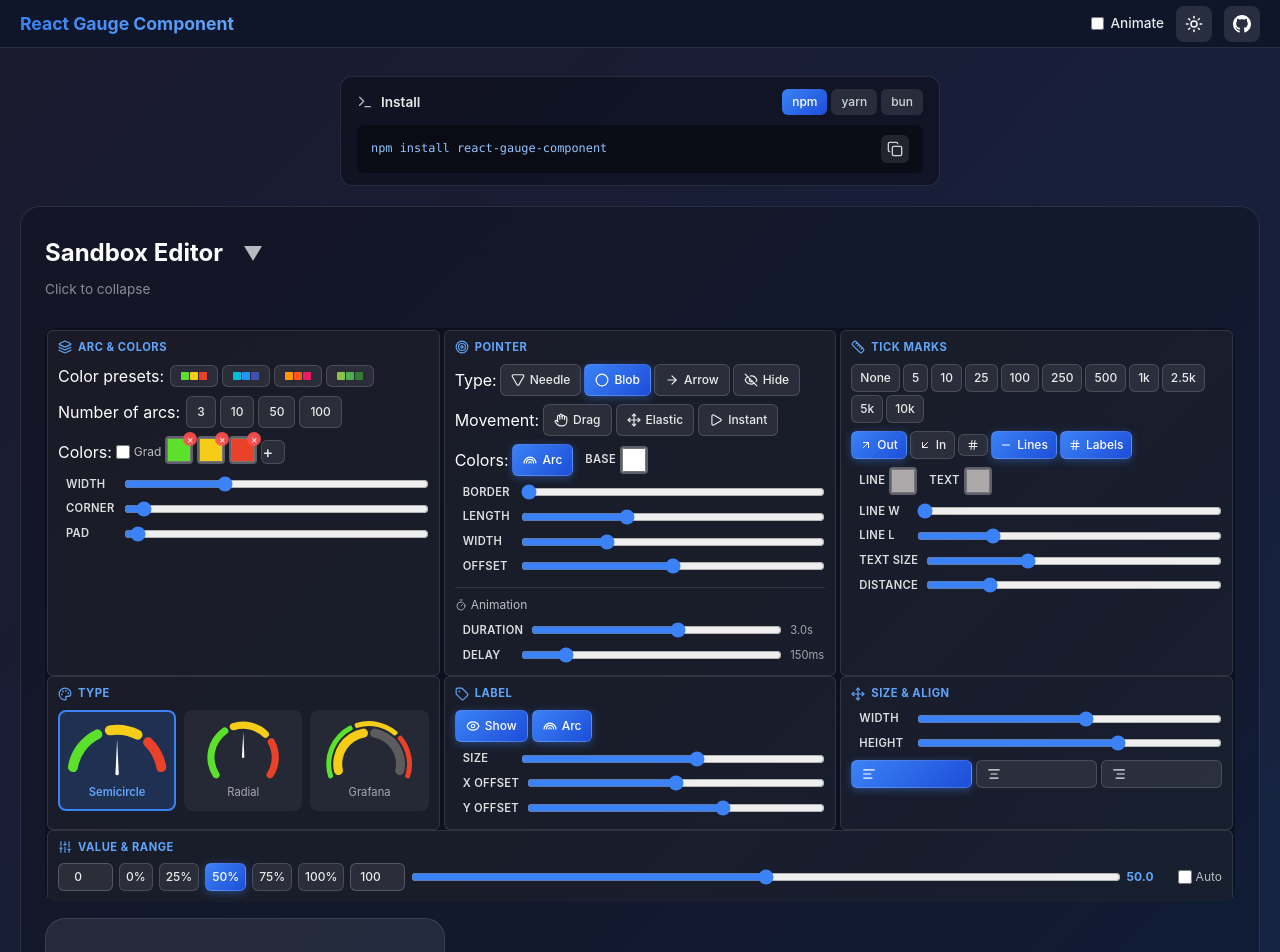
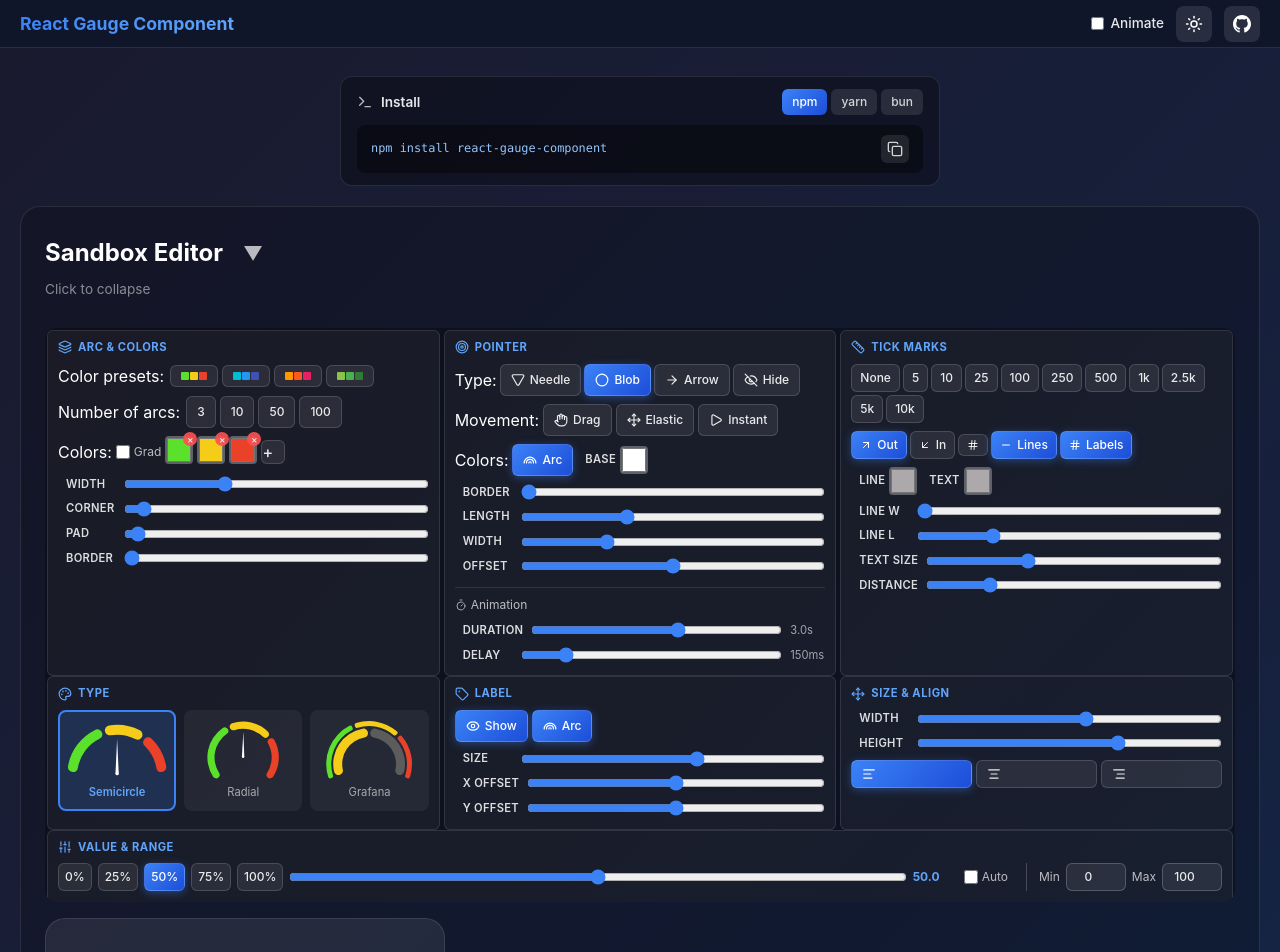
Before and after one commit to antoniolago/react-gauge-component, a React (Create React App) app: page / in a window 1280 px wide. Shown: the top 952 px of the page. Built offline with nearby package versions, Linux system fonts and the light colour scheme.

Commit message:
Offset resize fix

```diff
--- a/src/TestComponent/GaugeGallery/components/SandboxEditor.tsx
+++ b/src/TestComponent/GaugeGallery/components/SandboxEditor.tsx
@@ -1,4 +1,4 @@
-import React, { useState, useEffect, useCallback, forwardRef, useImperativeHandle } from 'react';
+import React, { useState, useEffect, useCallback, forwardRef, useImperativeHandle, useRef } from 'react';
 import { Copy, Check, Shuffle, ClipboardPaste } from 'lucide-react';
 import GaugeComponent from '../../../lib';
 import { SandboxToolbar } from './SandboxToolbar';
@@ -12,10 +12,12 @@
 
 export interface SandboxEditorHandle {
   loadConfig: (config: Partial<GaugeComponentProps>, value: number) => void;
+  scrollToEditor: () => void;
 }
 
 export const SandboxEditor = forwardRef<SandboxEditorHandle, SandboxEditorProps>(({ isLightTheme }, ref) => {
   const themeStyles = createStyles(isLightTheme);
+  const containerRef = useRef<HTMLDivElement>(null);
 
   const [isOpen, setIsOpen] = useState(true);
   const [config, setConfig] = useState<Partial<GaugeComponentProps>>(() => generateRandomConfig());
@@ -28,13 +30,18 @@
   const [key, setKey] = useState(0);
   const [interactionEnabled, setInteractionEnabled] = useState(false);
 
-  // Expose loadConfig method via ref
+  // Expose methods via ref
   useImperativeHandle(ref, () => ({
     loadConfig: (newConfig: Partial<GaugeComponentProps>, newValue: number) => {
       setConfig(newConfig);
       setValue(newValue);
       setKey(k => k + 1);
       setIsOpen(true); // Ensure editor is open
+    },
+    scrollToEditor: () => {
+      if (containerRef.current) {
+        containerRef.current.scrollIntoView({ behavior: 'smooth', block: 'center' });
+      }
     },
   }));
 
@@ -165,7 +172,7 @@
   }, []);
 
   return (
-    <div style={styles.sandboxSection}>
+    <div ref={containerRef} style={styles.sandboxSection}>
       <div style={styles.accordionHeader} onClick={() => setIsOpen(!isOpen)}>
         <div>
           <h2 style={styles.accordionTitle}>
--- a/src/TestComponent/GaugeGallery/components/SandboxToolbar.tsx
+++ b/src/TestComponent/GaugeGallery/components/SandboxToolbar.tsx
@@ -245,6 +245,17 @@
                 <input type="range" min="0" max="0.5" step="0.005" value={cfg?.arc?.padding ?? 0.05}
                   onChange={(e) => onConfigChange({ ...config, arc: { ...cfg?.arc, padding: Number(e.target.value) } })}
                   style={{ ...styles.slider, flex: 1 }} title="Padding" />
+              </div>
+              <div style={{ display: 'flex', gap: '8px', alignItems: 'center', width: '100%' }}>
+                <span style={{ ...styles.sliderLabel, minWidth: '50px' }}>Border</span>
+                <input type="range" min="0" max="5" step="0.5" value={cfg?.arc?.subArcsStrokeWidth ?? 0}
+                  onChange={(e) => onConfigChange({ ...config, arc: { ...cfg?.arc, subArcsStrokeWidth: Number(e.target.value) } })}
+                  style={{ ...styles.slider, flex: 1 }} title="SubArc border width" />
+                {(cfg?.arc?.subArcsStrokeWidth ?? 0) > 0 && (
+                  <input type="color" value={cfg?.arc?.subArcsStrokeColor || '#ffffff'}
+                    onChange={(e) => onConfigChange({ ...config, arc: { ...cfg?.arc, subArcsStrokeColor: e.target.value } })}
+                    style={styles.colorPicker} title="SubArc border color" />
+                )}
               </div>
               {/* Grafana-specific: outer arc & empty color */}
               {cfg?.type === 'grafana' && (
@@ -566,7 +577,7 @@
               </div>
               <div style={{ display: 'flex', gap: '8px', alignItems: 'center', width: '100%' }}>
                 <span style={{ ...styles.sliderLabel, minWidth: '50px' }}>Y Offset</span>
-                <input type="range" min="-100" max="50" step="1" value={cfg?.labels?.valueLabel?.offsetY ?? 0}
+                <input type="range" min="-150" max="150" step="1" value={cfg?.labels?.valueLabel?.offsetY ?? 0}
                   onChange={(e) => onConfigChange({ ...config, labels: { ...cfg?.labels, valueLabel: { ...cfg?.labels?.valueLabel, offsetY: Number(e.target.value) } } })}
                   style={{ ...styles.slider, flex: 1 }} />
               </div>
@@ -609,17 +620,6 @@
         <Col xs={12}>
           <CollapsibleGroup title="Value & Range" icon={<Sliders size={14} />} isMobile={isMobile} defaultOpen={true}>
             <div style={styles.buttonRow}>
-              <input
-                type="number"
-                value={cfg?.minValue ?? 0}
-                onChange={(e) => {
-                  const newMin = Number(e.target.value);
-                  onConfigChange({ ...config, minValue: newMin });
-                  if (value < newMin) onValueChange(newMin);
-                }}
-                style={{ ...styles.toolBtn, width: '55px', padding: '4px 6px', textAlign: 'center' as const, border: '1px solid rgba(255,255,255,0.2)' }}
-                title="Min value"
-              />
               {[0, 25, 50, 75, 100].map((val) => {
                 const min = cfg?.minValue ?? 0; const max = cfg?.maxValue ?? 100;
                 const actualValue = min + (val / 100) * (max - min);
@@ -630,17 +630,6 @@
                   </button>
                 );
               })}
-              <input
-                type="number"
-                value={cfg?.maxValue ?? 100}
-                onChange={(e) => {
-                  const newMax = Number(e.target.value);
-                  onConfigChange({ ...config, maxValue: newMax });
-                  if (value > newMax) onValueChange(newMax);
-                }}
-                style={{ ...styles.toolBtn, width: '55px', padding: '4px 6px', textAlign: 'center' as const, border: '1px solid rgba(255,255,255,0.2)' }}
-                title="Max value"
-              />
               <input type="range" min={cfg?.minValue ?? 0} max={cfg?.maxValue ?? 100} value={value}
                 onChange={(e) => { onValueChange(Number(e.target.value)); if (autoAnimate) onAutoAnimateChange(false); }}
                 style={{ ...styles.slider, flex: 1, minWidth: '120px' }} step="0.1" />
@@ -649,6 +638,32 @@
                 <input type="checkbox" checked={autoAnimate} onChange={(e) => onAutoAnimateChange(e.target.checked)} style={styles.inlineCheckbox} />
                 Auto
               </label>
+              <span style={{ marginLeft: '12px', borderLeft: '1px solid rgba(255,255,255,0.2)', paddingLeft: '12px', display: 'flex', alignItems: 'center', gap: '6px' }}>
+                <span style={{ fontSize: '0.75rem', opacity: 0.7 }}>Min</span>
+                <input
+                  type="number"
+                  value={cfg?.minValue ?? 0}
+                  onChange={(e) => {
+                    const newMin = Number(e.target.value);
+                    onConfigChange({ ...config, minValue: newMin });
+                    if (value < newMin) onValueChange(newMin);
+                  }}
+                  style={{ ...styles.toolBtn, width: '60px', padding: '4px 6px', textAlign: 'center' as const, border: '1px solid rgba(255,255,255,0.2)' }}
+                  title="Min value"
+                />
+                <span style={{ fontSize: '0.75rem', opacity: 0.7 }}>Max</span>
+                <input
+                  type="number"
+                  value={cfg?.maxValue ?? 100}
+                  onChange={(e) => {
+                    const newMax = Number(e.target.value);
+                    onConfigChange({ ...config, maxValue: newMax });
+                    if (value > newMax) onValueChange(newMax);
+                  }}
+                  style={{ ...styles.toolBtn, width: '60px', padding: '4px 6px', textAlign: 'center' as const, border: '1px solid rgba(255,255,255,0.2)' }}
+                  title="Max value"
+                />
+              </span>
             </div>
           </CollapsibleGroup>
         </Col>
--- a/src/TestComponent/GaugeGallery/index.tsx
+++ b/src/TestComponent/GaugeGallery/index.tsx
@@ -120,8 +120,8 @@
 
   const handleSendToEditor = (config: Partial<GaugeComponentProps>, value: number) => {
     sandboxEditorRef.current?.loadConfig(config, value);
-    // Scroll to top to show editor
-    window.scrollTo({ top: 0, behavior: 'smooth' });
+    // Scroll to editor section and center it in the viewport
+    sandboxEditorRef.current?.scrollToEditor();
   };
 
   return (
--- a/src/TestComponent/GaugeGallery/styles.ts
+++ b/src/TestComponent/GaugeGallery/styles.ts
@@ -114,7 +114,6 @@
       ? 'rgba(0, 0, 0, 0.03)'
       : 'rgba(255, 255, 255, 0.08)',
     borderRadius: '20px',
-    padding: '20px',
     border: isLightTheme
       ? '1px solid rgba(0, 0, 0, 0.08)'
       : '1px solid rgba(255, 255, 255, 0.1)',
--- a/src/lib/GaugeComponent/hooks/arc.ts
+++ b/src/lib/GaugeComponent/hooks/arc.ts
@@ -45,7 +45,15 @@
   gauge.tooltip.current.html(" ").style("display", "none");
 }
 const onArcMouseOut = (event: any, d: any, gauge: Gauge) => {
-  event.target.style.stroke = "none";
+  // Restore configured stroke instead of removing it
+  const strokeWidth = gauge.props?.arc?.subArcsStrokeWidth || 0;
+  if (strokeWidth > 0) {
+    const strokeColor = gauge.props?.arc?.subArcsStrokeColor || '#ffffff';
+    event.target.style.stroke = strokeColor;
+    event.target.style.strokeWidth = strokeWidth;
+  } else {
+    event.target.style.stroke = "none";
+  }
 }
 const onArcMouseClick = (event: any, d: any) => {
   if (d.data.onMouseClick != undefined) d.data.onMouseClick(event);
@@ -243,6 +251,15 @@
     subArcsPath.style("fill", (d: any) => `url(#${uniqueId})`);
   } else {
     subArcsPath.style("fill", (d: any) => d.data.color);
+  }
+
+  // Apply stroke/border to subArcs if configured
+  const strokeWidth = gauge.props?.arc?.subArcsStrokeWidth || 0;
+  if (strokeWidth > 0) {
+    const strokeColor = gauge.props?.arc?.subArcsStrokeColor || '#ffffff';
+    subArcsPath
+      .attr("stroke", strokeColor)
+      .attr("stroke-width", strokeWidth);
   }
 }
 
@@ -469,10 +486,17 @@
   // doesn't work well with nested selections
   existingArcGroups.each(function(this: any, _d: any, i: number) {
     if (i < pieData.length) {
-      select(this).select("path")
+      const pathEl = select(this).select("path")
         .datum(pieData[i])
         .attr("d", arcObj as any)
         .style("fill", pieData[i].data.color);
+
+      // Apply stroke if configured
+      const strokeWidth = gauge.props?.arc?.subArcsStrokeWidth || 0;
+      if (strokeWidth > 0) {
+        const strokeColor = gauge.props?.arc?.subArcsStrokeColor || '#ffffff';
+        pathEl.attr("stroke", strokeColor).attr("stroke-width", strokeWidth);
+      }
     }
   });
 }
--- a/src/lib/GaugeComponent/hooks/chart.ts
+++ b/src/lib/GaugeComponent/hooks/chart.ts
@@ -349,6 +349,7 @@
         let pointerPropsChanged = (JSON.stringify(gauge.prevProps.current.pointer) !== JSON.stringify(gauge.props.pointer));
         let valueChanged = (JSON.stringify(gauge.prevProps.current.value) !== JSON.stringify(gauge.props.value));
         let ticksChanged = (JSON.stringify(gauge.prevProps.current.labels?.tickLabels) !== JSON.stringify(labels.tickLabels));
+        let valueLabelChanged = (JSON.stringify(gauge.prevProps.current.labels?.valueLabel) !== JSON.stringify(labels.valueLabel));
         let shouldRedrawArcs = arcsPropsChanged;
         if (shouldRedrawArcs) {
             arcHooks.clearArcs(gauge);
@@ -363,7 +364,7 @@
             labelsHooks.clearTicks(gauge);
             labelsHooks.setupTicks(gauge);
         }
-        if (valueChanged) {
+        if (valueChanged || valueLabelChanged) {
             labelsHooks.clearValueLabel(gauge);
             labelsHooks.setupValueLabel(gauge);
         }
--- a/src/lib/GaugeComponent/hooks/labels.ts
+++ b/src/lib/GaugeComponent/hooks/labels.ts
@@ -277,9 +277,12 @@
     y = innerRadius * 0.35;  // Moved lower (was 0.1)
   }
 
-  // Apply user offsets
-  const offsetX = valueLabel.offsetX ?? 0;
-  const offsetY = valueLabel.offsetY ?? 0;
+  // Apply user offsets - scale proportionally with gauge size
+  // Reference size is 100px radius, offsets are relative to that
+  const referenceRadius = 100;
+  const scaleFactor = innerRadius / referenceRadius;
+  const offsetX = (valueLabel.offsetX ?? 0) * scaleFactor;
+  const offsetY = (valueLabel.offsetY ?? 0) * scaleFactor;
   x += offsetX;
   y += offsetY;
 
--- a/src/lib/GaugeComponent/index.tsx
+++ b/src/lib/GaugeComponent/index.tsx
@@ -44,6 +44,9 @@
   // State to trigger re-render when custom content needs to be rendered
   const [customContentNode, setCustomContentNode] = useState<HTMLElement | null>(null);
 
+  // Use a ref for gauge so the ResizeObserver always has access to current props
+  const gaugeRef = useRef<Gauge | null>(null);
+
   const gauge: Gauge = {
     props: mergedProps.current,
     prevProps,
@@ -63,6 +66,9 @@
     maxGHeight,
     customContent,
   };
+
+  // Keep gaugeRef updated with current gauge (including current props)
+  gaugeRef.current = gauge;
 
   // Merge default props with user-provided props
   const updateMergedProps = () => {
@@ -153,7 +159,10 @@
       // Use a small delay to ensure layout is stable
       resizeTimeout = setTimeout(() => {
         requestAnimationFrame(() => {
-          chartHooks.renderChart(gauge, true);
+          // Use gaugeRef.current to always get the latest gauge with current props
+          if (gaugeRef.current) {
+            chartHooks.renderChart(gaugeRef.current, true);
+          }
         });
       }, 16); // ~1 frame
     };
--- a/src/lib/GaugeComponent/types/Arc.ts
+++ b/src/lib/GaugeComponent/types/Arc.ts
@@ -24,7 +24,11 @@
         cornerRadius?: number,
         /** Padding between outer arc segments */
         padding?: number
-    }
+    },
+    /** Stroke/border width for all subArcs */
+    subArcsStrokeWidth?: number,
+    /** Stroke/border color for all subArcs */
+    subArcsStrokeColor?: string
 }
 export interface SubArc {
     /** The limit of the subArc, in accord to the gauge value. */
@@ -68,5 +72,7 @@
     emptyColor: "#5C5C5C",
     colorArray: undefined,
     subArcs: defaultSubArcs,
-    gradient: false
+    gradient: false,
+    subArcsStrokeWidth: 0,
+    subArcsStrokeColor: undefined
 };
```
